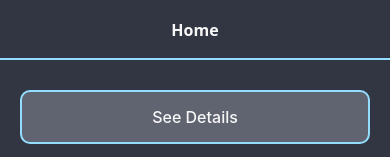
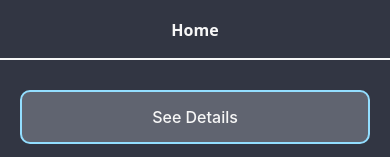
Before and after one commit to ATNekoo/CegepApp, a React Native app in the folder cegepapp/: screen / in a window 390 px wide. Shown: the top 157 px of the page. Built offline with nearby package versions, Linux system fonts and the light colour scheme; what react-native-worklets would draw is missing.

Commit message:
Arrow in details now noticeable

```diff
--- a/cegepapp/src/navigation/AppNavigator.js
+++ b/cegepapp/src/navigation/AppNavigator.js
@@ -19,7 +19,7 @@ function Tabs() {
   return (
     <Tab.Navigator
       screenOptions={{
-        headerStyle: { backgroundColor: colors.background, height: 60, borderBottomWidth: 2, borderBottomColor: colors.accent },
+        headerStyle: { backgroundColor: colors.background, height: 60, borderBottomWidth: 2, borderBottomColor: colors.text },
         headerTitleStyle: { fontSize: 16, fontWeight: "bold", color: colors.text },
         headerTitleAlign: "center",
         tabBarActiveTintColor: colors.accent,
```
